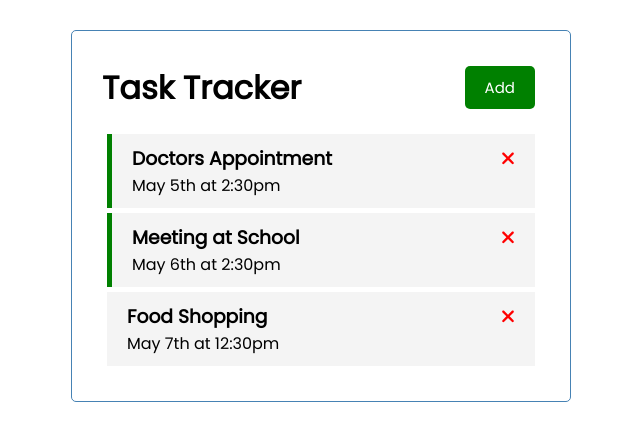
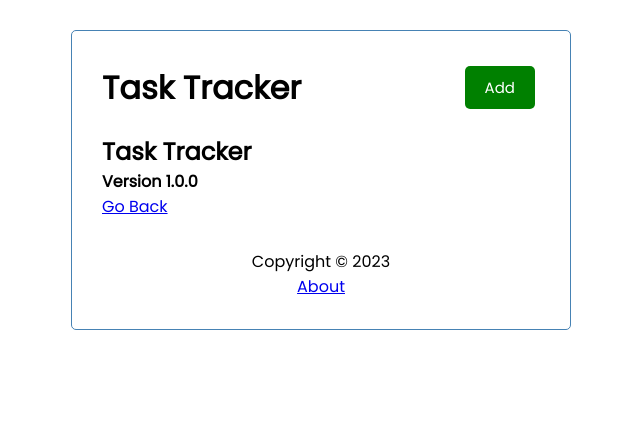
Before and after one commit to thadeusdev/angular-crash, an Angular app: page /about in a window 1280 px wide. Shown: the top 440 px of the page, without its empty margins (319-959 px from the left). Built offline with nearby package versions, Linux system fonts and the light colour scheme; data requests are answered from the project's data file.

Commit message:
:sparkles: Angular Router :lipstick:

```diff
--- a/src/app/app.component.html
+++ b/src/app/app.component.html
@@ -1,4 +1,5 @@
 <div class="container">
   <app-header></app-header>
-  <app-tasks></app-tasks>
+  <router-outlet></router-outlet>
+  <app-footer></app-footer>
 </div>
--- a/src/app/app.module.ts
+++ b/src/app/app.module.ts
@@ -3,6 +3,7 @@
 import { FontAwesomeModule } from '@fortawesome/angular-fontawesome';
 import {HttpClientModule} from '@angular/common/http'
 import {FormsModule} from '@angular/forms'
+import {RouterModule, Routes} from '@angular/router'
 
 import { AppComponent } from './app.component';
 import { HeaderComponent } from './components/header/header.component';
@@ -10,6 +11,13 @@
 import { TasksComponent } from './components/tasks/tasks.component';
 import { TaskItemComponent } from './components/task-item/task-item.component';
 import { AddTaskComponent } from './components/add-task/add-task.component';
+import { AboutComponent } from './components/about/about.component';
+import { FooterComponent } from './components/footer/footer.component';
+
+const appRoutes: Routes = [
+  {path: '', component: TasksComponent},
+  {path: 'about', component: AboutComponent},
+]
 
 @NgModule({
   declarations: [
@@ -18,13 +26,16 @@
     ButtonComponent,
     TasksComponent,
     TaskItemComponent,
-    AddTaskComponent
+    AddTaskComponent,
+    AboutComponent,
+    FooterComponent
   ],
   imports: [
     BrowserModule,
     FontAwesomeModule,
     HttpClientModule,
     FormsModule,
+    RouterModule.forRoot(appRoutes, {enableTracing: true})
   ],
   providers: [],
   bootstrap: [AppComponent]
--- /dev/null
+++ b/src/app/components/about/about.component.html
@@ -0,0 +1,5 @@
+<div>
+    <h2>Task Tracker</h2>
+    <h4>Version 1.0.0</h4>
+    <a routerLink="/">Go Back</a>
+</div>
--- /dev/null
+++ b/src/app/components/footer/footer.component.css
@@ -0,0 +1,4 @@
+footer{
+    margin-top: 30px;
+    text-align: center;
+}
--- /dev/null
+++ b/src/app/components/footer/footer.component.html
@@ -0,0 +1,4 @@
+<footer>
+    <p>Copyright &copy; 2023</p>
+    <a routerLink="/about">About</a>
+</footer>
```
Also changed, not shown: src/app/components/about/about.component.ts (added, +10 -0 lines), src/app/components/footer/footer.component.ts (added, +10 -0 lines), src/app/components/about/about.component.css (added), 2 other files (tests, documents, lock files or other folders).
